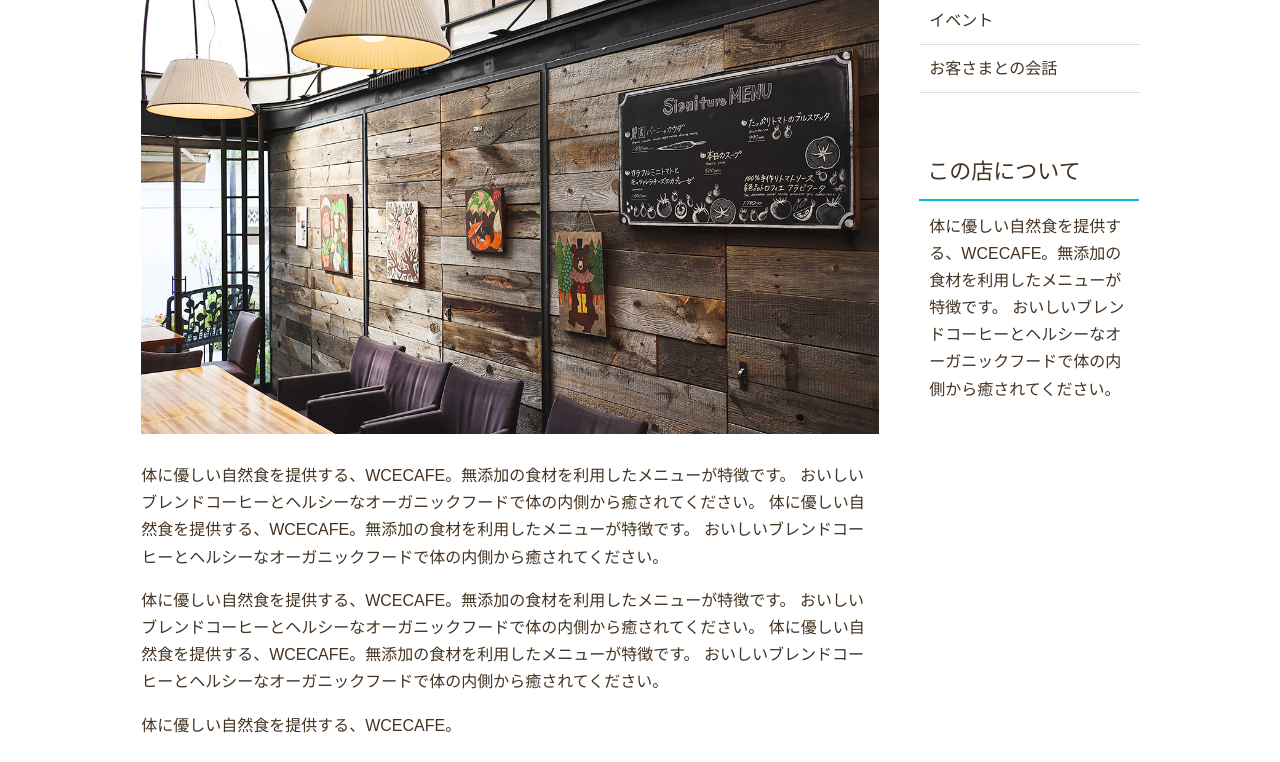
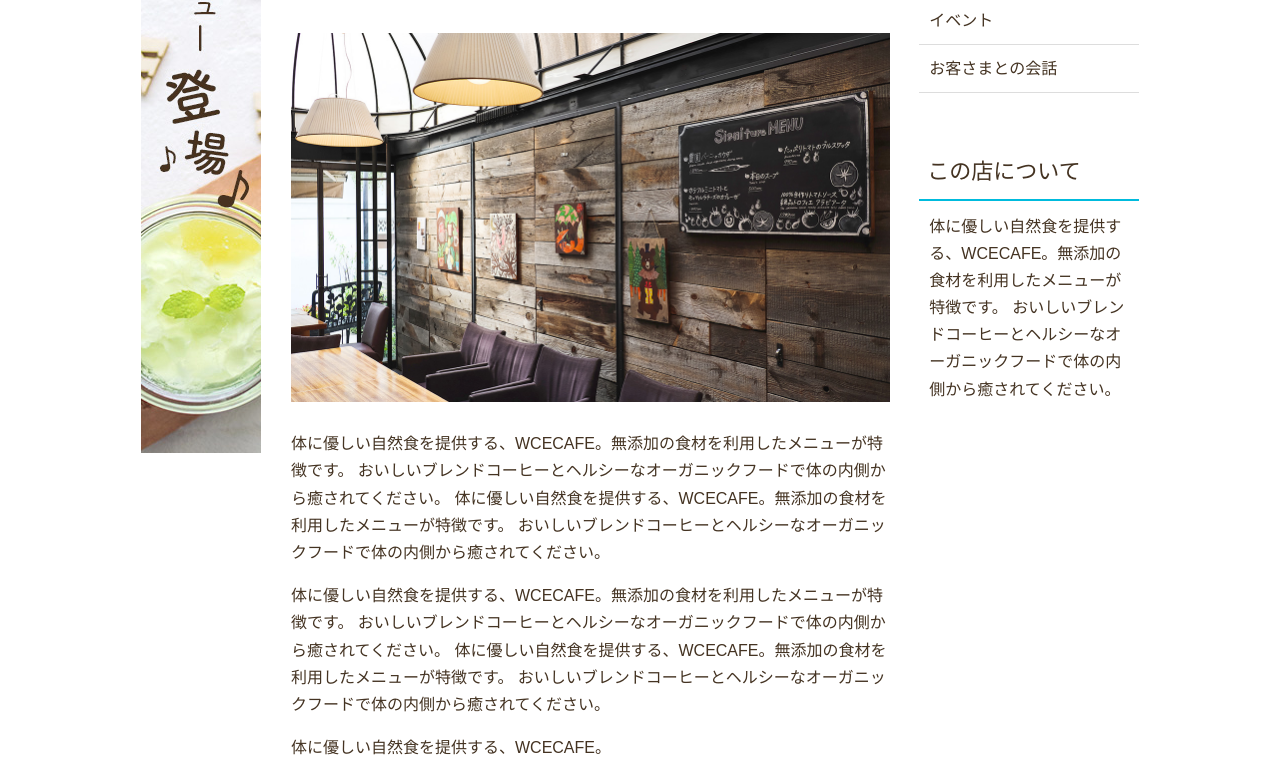
Before and after one commit to Takao-Yamasaki/wcbcafe, a plain HTML site: page news.html in a window 1280 px wide. Shown: the part 457-1219 px from the top of the page. Drawn offline with Linux system fonts and the light colour scheme; some packages are replaced by stand-ins of ours.

Commit message:
カラムページのカスタマイズ

```diff
--- a/css/style.css
+++ b/css/style.css
@@ -135,7 +135,8 @@ footer p {
 
 /* 記事部分 */
 article {
-  width: 74%;
+  width: 60%;
+  order: 2;
 }
 
 article img {
@@ -149,10 +150,15 @@ article p {
 /* サイドバー */
 aside {
   width: 22%;
+  order: 3;
 }
 
 aside p {
   padding: 12px 10px;
+}
+
+.ad {
+ order: 1;
 }
 
 .post-info {
--- a/news.html
+++ b/news.html
@@ -58,6 +58,7 @@
       </p>
       <p>体に優しい自然食を提供する、WCECAFE。</p>
     </article>
+
     <aside>
       <h3 class="sub-title">カテゴリー</h3>
       <ul class="sub-menu">
@@ -73,6 +74,10 @@
         おいしいブレンドコーヒーとヘルシーなオーガニックフードで体の内側から癒されてください。
       </p>
     </aside>
+
+    <div class="ad">
+      <img src="images/banner.jpg" alt="新メニューの登場">
+    </div>
   </div>
 
   <!-- フッター -->
```
Also changed, not shown: images/banner.jpg (added).
